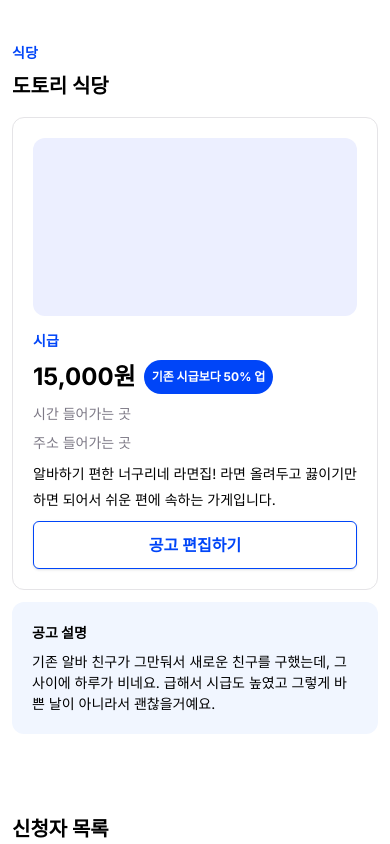
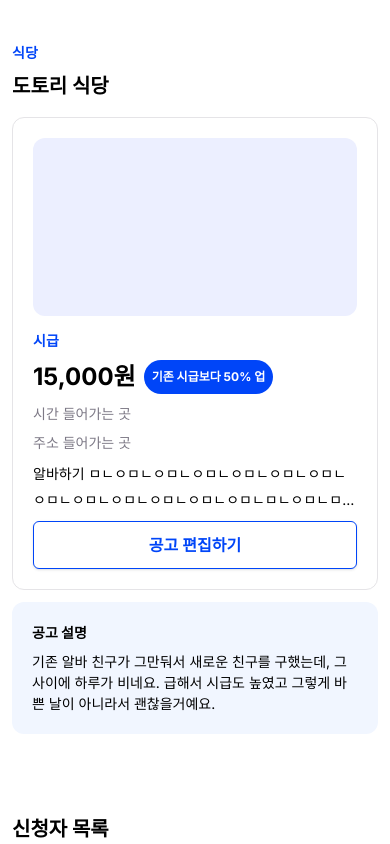
Before and after one commit to 5-PS/DANCHOO, a Next.js app: page /my-store/my-recruits/1 in a window 390 px wide. Shown: the top 844 px of the page. Built offline with nearby package versions, Linux system fonts and the light colour scheme.

Commit message:
design: 반응형 디자인 수정

```diff
--- a/app/(service)/my-store/my-recruits/[recruitId]/_components/recruitsCard.tsx
+++ b/app/(service)/my-store/my-recruits/[recruitId]/_components/recruitsCard.tsx
@@ -9,7 +9,7 @@ function RecuitsCard() {
         <div className="w-full h-[178px] md:h-[361px] xl:h-auto">
           <div className="h-full rounded-xl bg-red-20" />
         </div>
-        <div className="flex flex-col gap-2 xl:pt-4 md:gap-3">
+        <div className="flex flex-col gap-2 xl:pt-4 md:gap-3 md:max-w-full xl:max-w-[346px] xl:w-full">
           <div>
             <span className="inline-block mb-2 font-bold text-primary text-[14px] md:text-[16px]">시급</span>
             <div className="font-bold text-[24px] flex gap-2 items-center md:text-[28px]">
@@ -21,8 +21,9 @@ function RecuitsCard() {
           </div>
           <div className="text-gray-50 text-[14px] md:text-[16px]">시간 들어가는 곳</div>
           <div className="text-gray-50 text-[14px] md:text-[16px]">주소 들어가는 곳</div>
-          <p className="leading-[26px] text-[14px] md:text-[16px]">
-            알바하기 편한 너구리네 라면집! 라면 올려두고 끓이기만 하면 되어서 쉬운 편에 속하는 가게입니다.
+          <p className="leading-[26px] text-[14px] md:text-[16px] line-clamp-2">
+            알바하기
+            ㅁㄴㅇㅁㄴㅇㅁㄴㅇㅁㄴㅇㅁㄴㅇㅁㄴㅇㅁㄴㅇㅁㄴㅇㅁㄴㅇㅁㄴㅇㅁㄴㅇㅁㄴㅇㅁㄴㅁㄴㅇㅁㄴㅁㅇㅁㅇㅇㅁㄴㅇㅁㄴㄴ옹멂엄넒낭ㄹㄹ어ㅏ아엃ㄹㄹ앙
           </p>
           <Button background="bg-white" fontSize={16}>
             공고 편집하기
```
